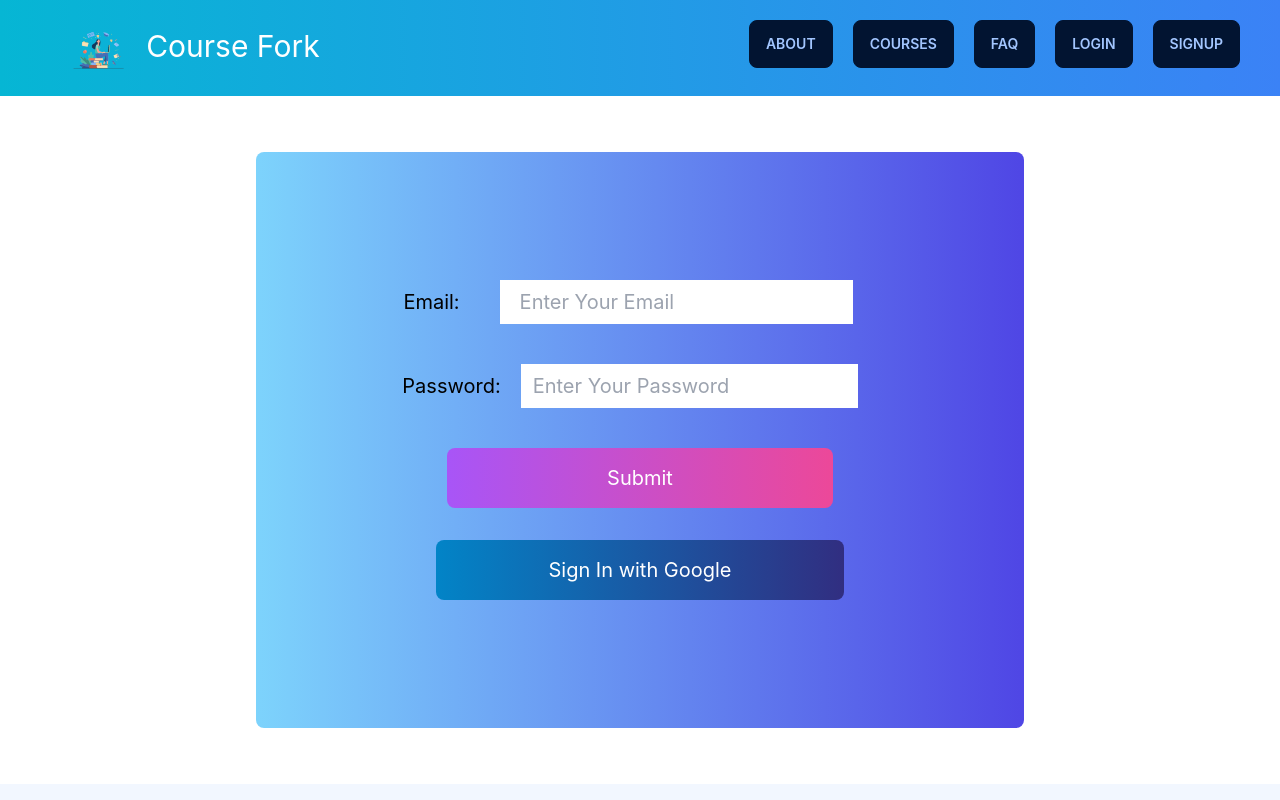
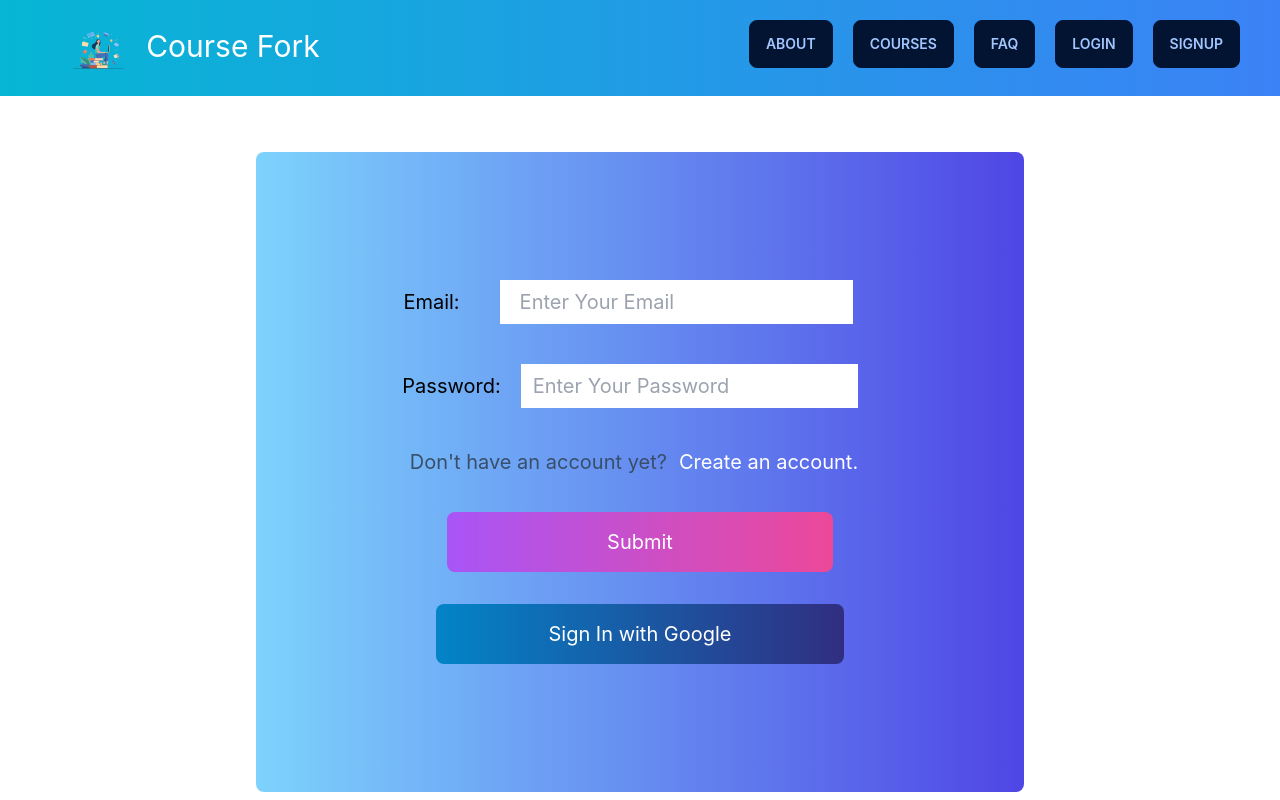
Before and after one commit to Sazzad-Hosen-Mahim/course-fork-client, a React (Create React App) app: page /login in a window 1280 px wide. Shown: the top 800 px of the page. Built offline with nearby package versions, Linux system fonts and the light colour scheme; no server answers; what @react-pdf/renderer would draw is missing.

Commit message:
final commit

```diff
--- a/src/Pages/Login/Login.js
+++ b/src/Pages/Login/Login.js
@@ -1,7 +1,7 @@
 import React, { useContext, useState } from "react";
 import { AuthContext } from "../../context/AuthProvider/AuthProvider";
 import { GoogleAuthProvider } from "firebase/auth";
-import { useLocation, useNavigate } from "react-router-dom";
+import { Link, useLocation, useNavigate } from "react-router-dom";
 import { toast } from "react-hot-toast";
 
 const Login = () => {
@@ -79,6 +79,13 @@ const Login = () => {
             />
           </label>
           <br />
+          <p className="mb-2">
+            Don't have an account yet?
+            <Link className="text-white mx-3" to="/signup">
+              Create an account.
+            </Link>
+          </p>
+          <br />
           <button
             className="px-40 py-4 mb-8 bg-gradient-to-r from-purple-500 to-pink-500 rounded-lg text-white hover:bg-gradient-to-l"
             type="submit"
--- a/src/Pages/SignUp/SIgnUp.js
+++ b/src/Pages/SignUp/SIgnUp.js
@@ -1,6 +1,7 @@
 import React, { useContext, useState } from "react";
 import { AuthContext } from "../../context/AuthProvider/AuthProvider";
 import { toast } from "react-hot-toast";
+import { Link } from "react-router-dom";
 
 const notify = () => {
   toast.success("Email verification sent");
@@ -101,6 +102,12 @@ const SIgnUp = () => {
             />
           </label>
           <br />
+          <p className="mb-4 ">
+            Already have an account?
+            <Link className="text-white mb-5 mx-3" to="/login">
+              Login now!
+            </Link>
+          </p>
           <button
             className="px-40 py-4 mb-8 bg-gradient-to-r from-purple-500 to-pink-500 rounded-lg text-white hover:bg-gradient-to-l"
             type="submit"
```
